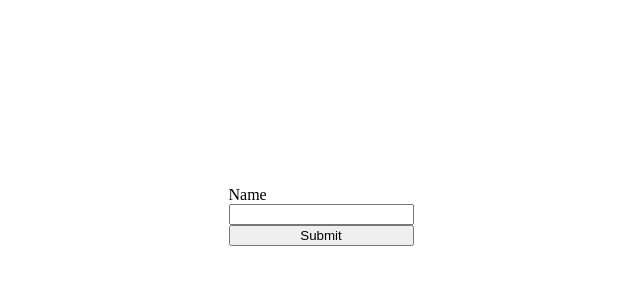
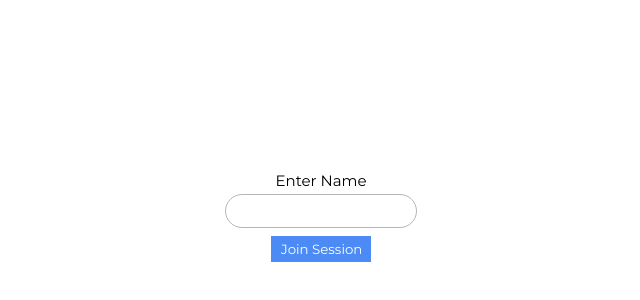
Before and after one commit to mgupta8143/session-manager, a Next.js app: page /join/1 in a window 1280 px wide. Shown: the part 184-484 px from the top of the page, without its empty margins (319-959 px from the left). Built offline with nearby package versions, Linux system fonts and the light colour scheme.

Commit message:
Finished some styling

```diff
--- a/pages/index.js
+++ b/pages/index.js
@@ -9,7 +9,7 @@ export default function Home() {
   return (
     <div className={styles.container}>
       <div className={styles.textWrapper}>
-        <h2>Welcome to Session Manager.</h2>
+        <h2 className={styles.text}>Welcome to Session Manager.</h2>
       </div>
       <div className={styles.buttonWrapper}>
         <Link href={'/join/' + generateRandomId()}>
--- a/pages/join/[sessionId].js
+++ b/pages/join/[sessionId].js
@@ -9,9 +9,11 @@ const Join = (props) => {
 
     const [name, setName] = useState("");
 
+    // As user types in form data, maintains state of name
     const handleChange = (event) => {
         setName(event.target.value);
     };
+
 
     const handleSubmit = async (event) => {
         event.preventDefault();
@@ -32,14 +34,16 @@ const Join = (props) => {
     return (
         <div className={styles.joinContainer}>
             <form className={styles.formContainer} onSubmit={handleSubmit}>
-                <label>Name</label>
+                <label className={styles.name}>Enter Name</label>
                 <input
+                  className={styles.input}
                   name="name"
                   type="text"
                   value={name}
                   onChange={handleChange}
+                  required
                 />
-                <input type="submit" value="Submit"/>
+                <input type="submit" value="Join Session" className={styles.submit}/>
             </form>
         </div>
     );
--- a/styles/Join.module.scss
+++ b/styles/Join.module.scss
@@ -1,3 +1,5 @@
+@import url('https://fonts.googleapis.com/css2?family=Montserrat&display=swap');
+
 .joinContainer {
     width: 100vw;
     height: 100vh;
@@ -5,9 +7,45 @@
     flex-direction: column;
     align-items: center;
     justify-content: center;
+    transition: 0.5s;
 }
 
 .formContainer {
     display: flex;
     flex-direction: column;
+    align-items: center;
 }
+
+.name {
+    font-family: 'Montserrat', sans-serif;
+    font-size: 15px;
+}
+
+.input {
+    margin-top: 0.5vh;
+    margin-bottom: 1vh;
+    width: 150px;
+    height: 30px;
+    border-radius: 100px;
+    padding-left: 20px;
+    padding-right: 20px;
+    border: 1px solid rgb(182, 181, 181);
+
+    &:focus {
+        outline-width: 0;
+    }
+}
+
+.submit {
+    width: 100px;
+    padding: 5px 10px 5px 10px;
+    font-family: 'Montserrat', sans-serif;
+    border: none;
+    background-color: #4c8bf5;
+    color: white;
+    transition: 0.5s;
+
+    &:hover {
+        transform: scale(1.1);
+    }
+}
--- /dev/null
+++ b/styles/Session.module.scss
@@ -0,0 +1,61 @@
+@import url('https://fonts.googleapis.com/css2?family=Montserrat&display=swap');
+
+.sessionContainer {
+    display: flex;
+    flex-direction: column;
+    align-items: center;
+    transition: 0.5s;
+}
+
+.participantText {
+    font-family: 'Montserrat', sans-serif;
+    font-weight: bold;
+    margin: 1vh 0 1vh 0;
+    padding: 0;
+    font-size: 5vh;
+}
+
+.participantWrapper {
+    border: 1px solid rgb(226, 226, 226);
+    width: 30vw;
+    height: 50vh;
+    padding-left: 5vw;
+    overflow-y: auto;
+    display: flex;
+    flex-direction: column;
+    box-shadow:  0 5px 10px rgba(154,160,185,.05), 0 15px 40px rgba(166,173,201,.2);
+}
+
+.participantBlock {
+    display: flex;
+    flex-direction: row;
+    margin-top: 1vh;
+    margin-bottom: 1vh;
+    font-family: 'Montserrat', sans-serif;
+    align-items: center;
+}
+
+
+.profileImage {
+    display: flex;
+    justify-content: center;
+    align-items: center;
+    border-radius: 4vh;
+    width: 4vh;
+    height: 4vh;
+    background-color: #4c8bf5;
+    color: white;
+    font-size: 2vh;
+    margin-right: 1vh;
+
+}
+
+.participantName {
+    font-size: 3vh;
+}
+
+.defaultFont {
+    font-family: 'Montserrat', sans-serif;
+    margin: 0;
+    padding: 0;
+}
--- a/styles/globals.scss
+++ b/styles/globals.scss
@@ -3,3 +3,7 @@ html, body {
   padding: 0;
   overflow: hidden;
 }
+
+a {
+  text-decoration: none;
+}
```
Also changed, not shown: pages/session/[sessionId].js (+31 -9 lines), styles/Home.module.scss (+7 -0 lines).
